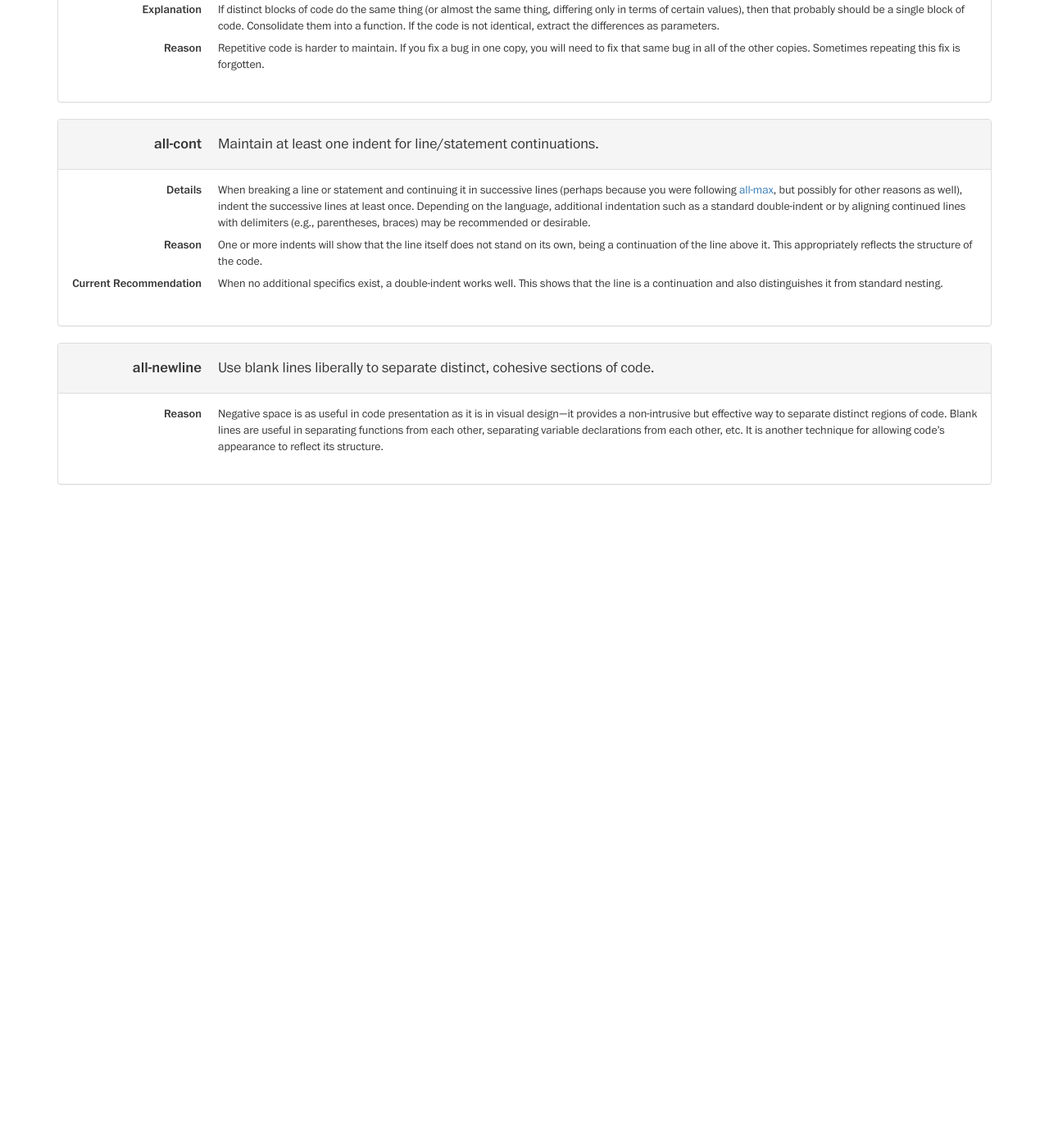
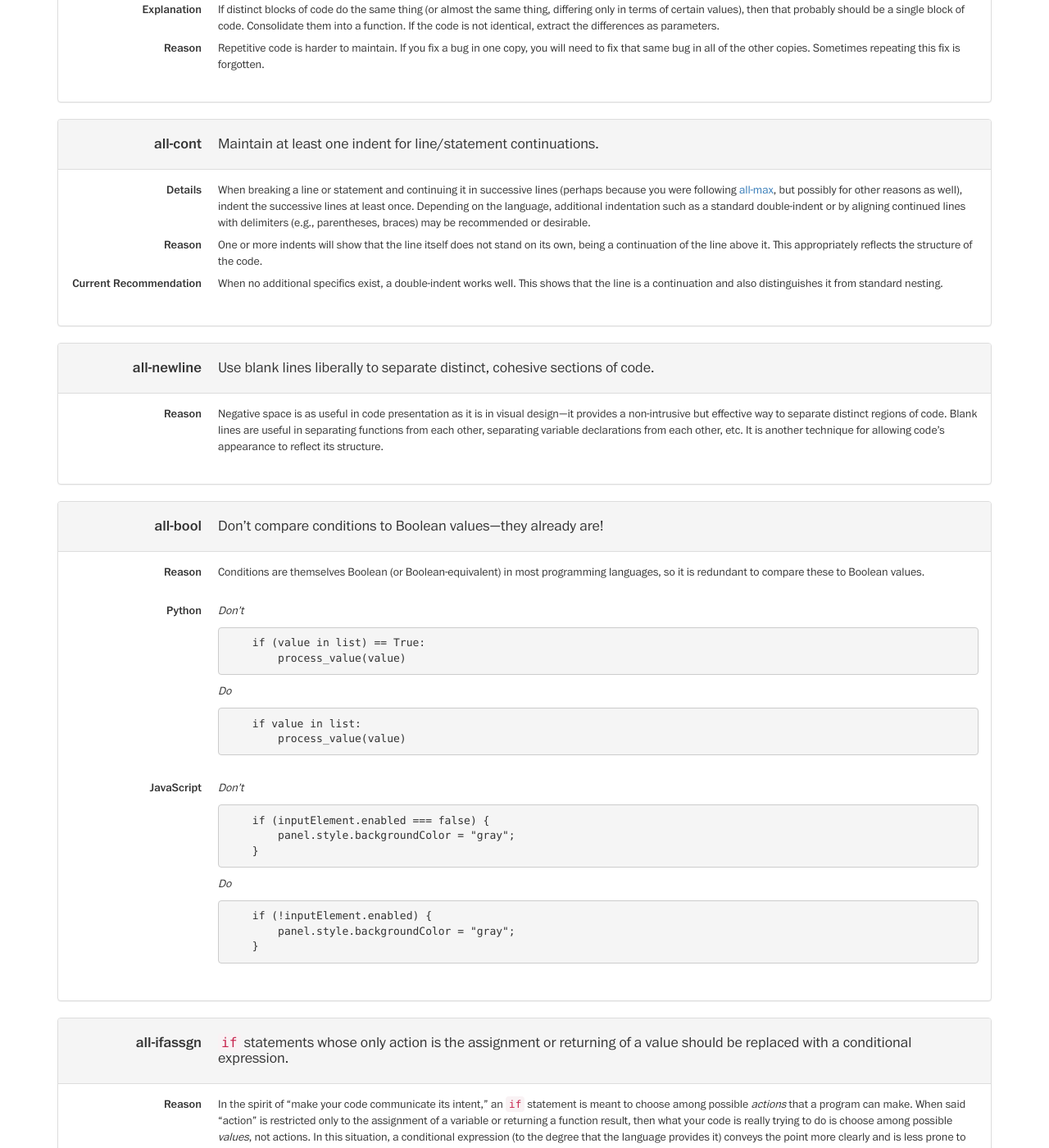
Before and after one commit to lmucs/hacking-guidelines, a Jekyll site: the page built from all/index.html, in a window 1280 px wide and 1400 px high, scrolled down 1497 px. Shown: the whole window at 82% size. Built offline with Jekyll 4.4.1, drawn with Linux system fonts in a browser that asks for light colours; before the commit the page ends 2108 px from its top, so only the background shows below that; some of the changed text lies outside the part shown.

Commit message:
More guidelines; fix incorrect tags.

```diff
--- a/all/index.html
+++ b/all/index.html
@@ -239,3 +239,107 @@ layout: default
     </dl>
   </div>
 </div>
+
+<div class="panel panel-default" id="all-bool">
+  <div class="panel-heading">
+    <dl class="dl-horizontal">
+      <dt><h4>all-bool</h4></dt>
+      <dd><h4>Don’t compare conditions to Boolean values—they already are!</h4></dd>
+    </dl>
+  </div>
+  <div class="panel-body">
+    <dl class="dl-horizontal">
+      <dt>Reason</dt>
+      <dd>
+        Conditions are themselves Boolean (or Boolean-equivalent) in most programming languages, so it is redundant
+        to compare these to Boolean values.
+      </dd>
+    </dl>
+
+    <dl class="dl-horizontal">
+      <dt>Python</dt>
+      <dd>
+        <p><em>Don’t</em></p>
+        <pre>
+    if (value in list) == True:
+        process_value(value)</pre>
+
+        <p><em>Do</em></p>
+        <pre>
+    if value in list:
+        process_value(value)</pre>
+      </dd>
+    </dl>
+
+    <dl class="dl-horizontal">
+      <dt>JavaScript</dt>
+      <dd>
+        <p><em>Don’t</em></p>
+        <pre>
+    if (inputElement.enabled === false) {
+        panel.style.backgroundColor = "gray";
+    }</pre>
+
+        <p><em>Do</em></p>
+        <pre>
+    if (!inputElement.enabled) {
+        panel.style.backgroundColor = "gray";
+    }</pre>
+      </dd>
+    </dl>
+  </div>
+</div>
+
+<div class="panel panel-default" id="all-ifassgn">
+  <div class="panel-heading">
+    <dl class="dl-horizontal">
+      <dt><h4>all-ifassgn</h4></dt>
+      <dd><h4><code>if</code> statements whose only action is the assignment or returning of a value should
+          be replaced with a conditional expression.</h4></dd>
+    </dl>
+  </div>
+  <div class="panel-body">
+    <dl class="dl-horizontal">
+      <dt>Reason</dt>
+      <dd>
+        In the spirit of “make your code communicate its intent,” an <code>if</code> statement is meant to choose
+        among possible <em>actions</em> that a program can make. When said “action” is restricted only to the
+        assignment of a variable or returning a function result, then what your code is really trying to do is choose
+        among possible <em>values</em>, not actions. In this situation, a conditional expression (to the degree
+        that the language provides it) conveys the point more clearly and is less prone to error.
+      </dd>
+    </dl>
+
+    <dl class="dl-horizontal">
+      <dt>Python</dt>
+      <dd>
+        <p><em>Don’t</em></p>
+        <pre>
+    if authorized(user):
+        return STATUS_OK
+    else:
+        return STATUS_FORBIDDEN</pre>
+
+        <p><em>Do</em></p>
+        <pre>
+    return STATUS_OK if authorized(user) else STATUS_FORBIDDEN</pre>
+      </dd>
+    </dl>
+
+    <dl class="dl-horizontal">
+      <dt>JavaScript</dt>
+      <dd>
+        <p><em>Don’t</em></p>
+        <pre>
+    var color = options.color;
+    if (!color) {
+        color = DEFAULT_COLOR;
+    }</pre>
+
+        <p><em>Do</em></p>
+        <pre>
+    var color = options.color || DEFAULT_COLOR;</pre>
+      </dd>
+    </dl>
+  </div>
+</div>
--- a/curly/index.html
+++ b/curly/index.html
@@ -246,7 +246,7 @@ layout: default
 
       <dt>Observation</dt>
       <dd>
-        If the character after a reserved word is not punctuation, you <emph>must</emph> insert a space anyway.
+        If the character after a reserved word is not punctuation, you <em>must</em> insert a space anyway.
         This guideline keeps the rules consistent across the board.
       </dd>
 
--- a/index.html
+++ b/index.html
@@ -86,8 +86,8 @@ layout: base
     </div>
 
     <div class="col-sm-5">
-      <p><emph>If you can’t click on a section or a link goes nowhere, then that section hasn’t been written
-          (yet).</emph></p>
+      <p><em>If you can’t click on a section or a link goes nowhere, then that section hasn’t been written
+          (yet).</em></p>
 
       <a class="btn btn-default btn-block" href="all">
         <h4>Language-Independent Guidelines</h4>
--- a/javascript/index.html
+++ b/javascript/index.html
@@ -111,7 +111,7 @@ layout: default
         term: they can be passed as arguments, returned from a function, and assigned to a variable. The use
         of function statements (i.e., <code>function someFunction(arguments) { ... }</code>) obscures this
         semantics, presumably so that JavaScript looks “less foreign” in relation to other languages. But this
-        particular language feature <emph>is</emph> foreign in relation to them, and should thus look
+        particular language feature <em>is</em> foreign in relation to them, and should thus look
         correspondingly different.
       </dd>
 
```
